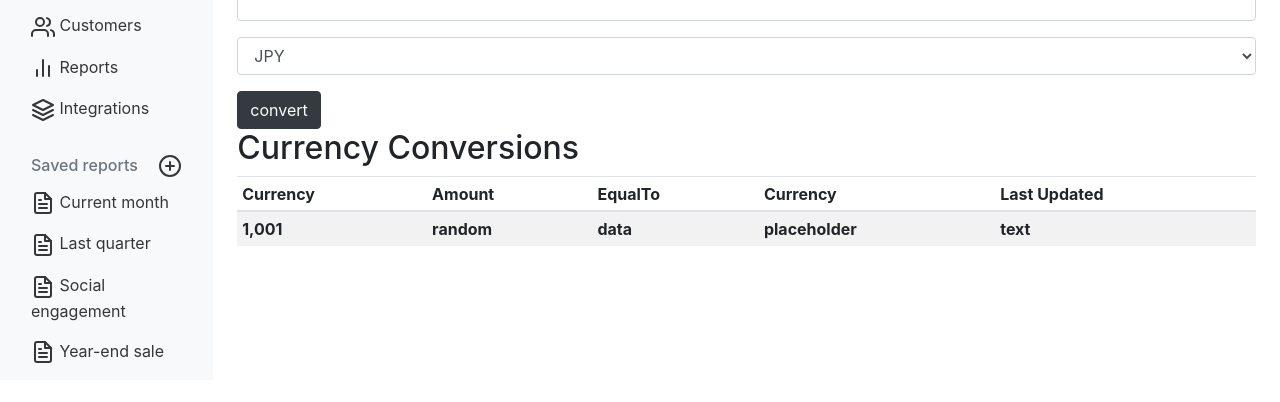
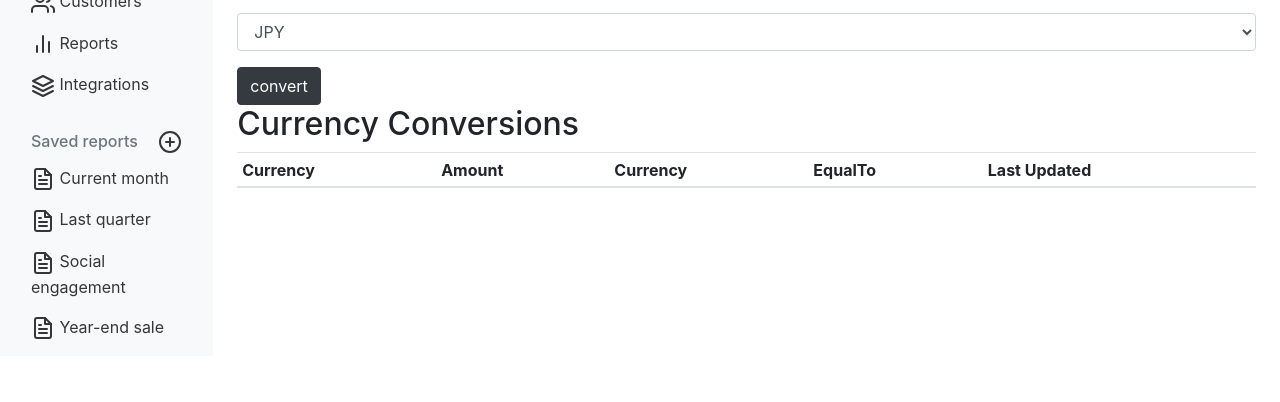
Before and after one commit to austinlandiscode/week6-project, a website built with webpack: page src/index.html in a window 1280 px wide. Shown: the part 200-602 px from the top of the page. Built offline with nearby package versions, Linux system fonts and the light colour scheme.

Commit message:
add high function template literal and update html

```diff
--- a/src/exchange.js
+++ b/src/exchange.js
@@ -2,7 +2,7 @@ export default class ExchangeRate {
   static convertCurrency(convertedCurrency) {
     return new Promise(function(resolve, reject) {
       let request = new XMLHttpRequest();
-      const url = `https://v6.exchangerate-api.com/v6/8e9efc30f78ccf1b8a7da89c/pair/USD/${convertedCurrency}/${inputtedNumber}`;
+      const url = `https://v6.exchangerate-api.com/v6/8e9efc30f78ccf1b8a7da89c/pair/USD/${convertedCurrency}/40`;
 
       request.onload = function() {
         if (this.status === 200) {
--- a/src/index.html
+++ b/src/index.html
@@ -4,7 +4,6 @@
   <script src="https://ajax.googleapis.com/ajax/libs/jquery/3.5.1/jquery.min.js"></script>
   <title>Document</title>
 </head>
-<>
   <body>
 
     <header class="navbar navbar-dark sticky-top bg-dark flex-md-nowrap p-0 shadow">
@@ -139,20 +138,12 @@
                 <tr>
                   <th>Currency</th>
                   <th>Amount</th>
+                  <th>Currency</th>
                   <th>EqualTo</th>
-                  <th>Currency</th>
                   <th>Last Updated</th>
                 </tr>
               </thead>
-              <tbody>
-                <tr>
-                  <td>1,001</td>
-                  <td>random</td>
-                  <td>data</td>
-                  <td>placeholder</td>
-                  <td>text</td>
-                </tr>
-
+              <tbody id="conversions">
               </tbody>
             </table>
           </div>
--- a/src/main.js
+++ b/src/main.js
@@ -5,7 +5,7 @@ import $ from 'jquery';
 import ExchangeRate from './exchange.js';
 
 $(document).ready(function() {
-  $('#money').click(function() {
+  $('#money').submit(function() {
     let convertedCurrency = $('#currency').val();
     let inputtedNumber = parseInt($('#usd').val());
     $('#usd').val("");
@@ -13,6 +13,7 @@ $(document).ready(function() {
     promise.then(function(response) {
       const body = JSON.parse(response);
       $('#answer').text(`the conversation of ${inputtedNumber}USD and ${convertedCurrency} is ${body.conversion_result}`);
+      $('#conversions').append(`<tr><td>USD</td><td>${inputtedNumber}</td><td>${convertedCurrency}</td><td>${body.conversion_result}</td><td>${body.time_last_update_utc}</td></tr>`)
     }, function(error) {
       $('#showErrors').text(`There was an error processing your request: ${error}`);
       console.log(`${inputtedNumber}`);
```
